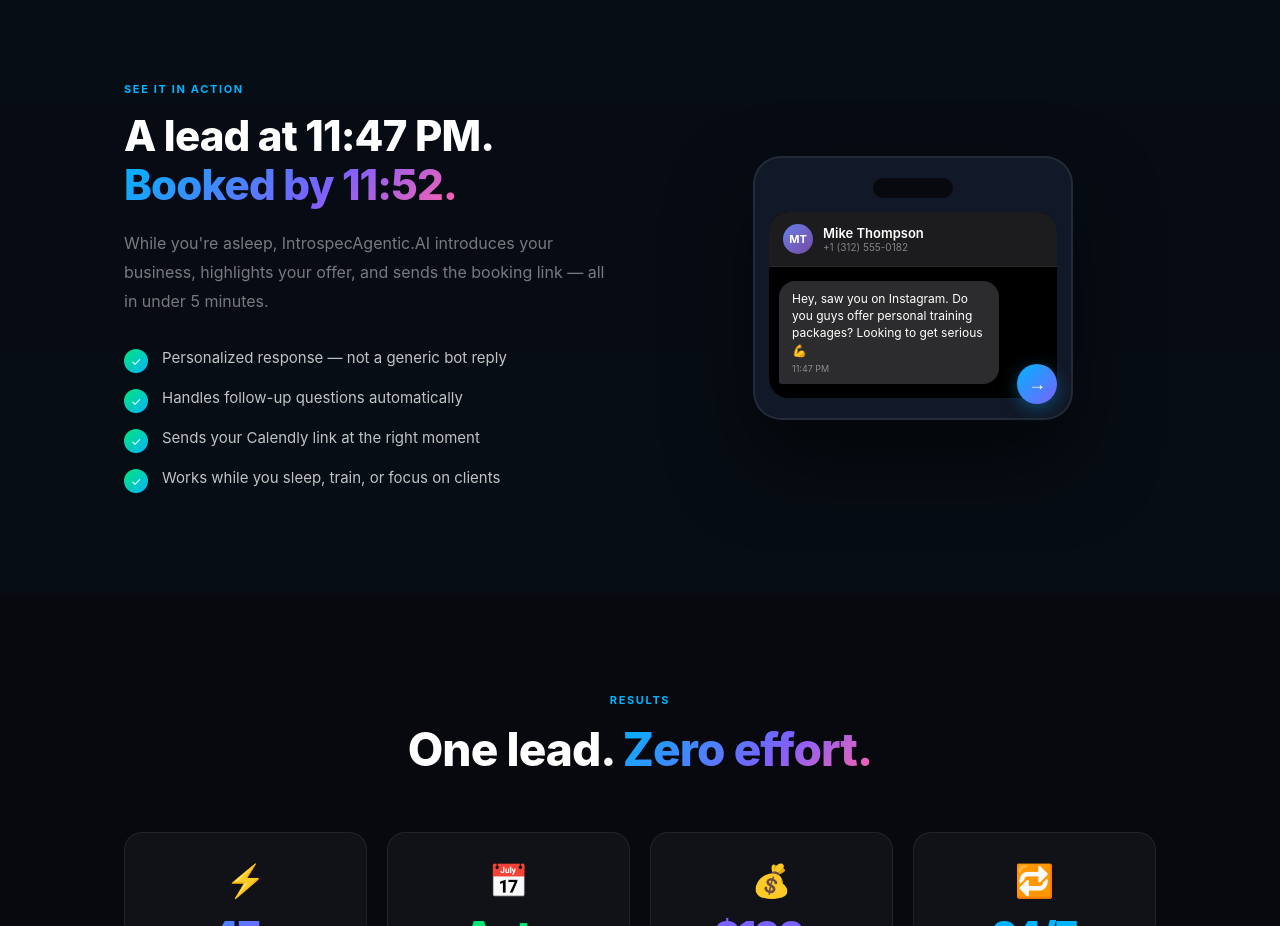
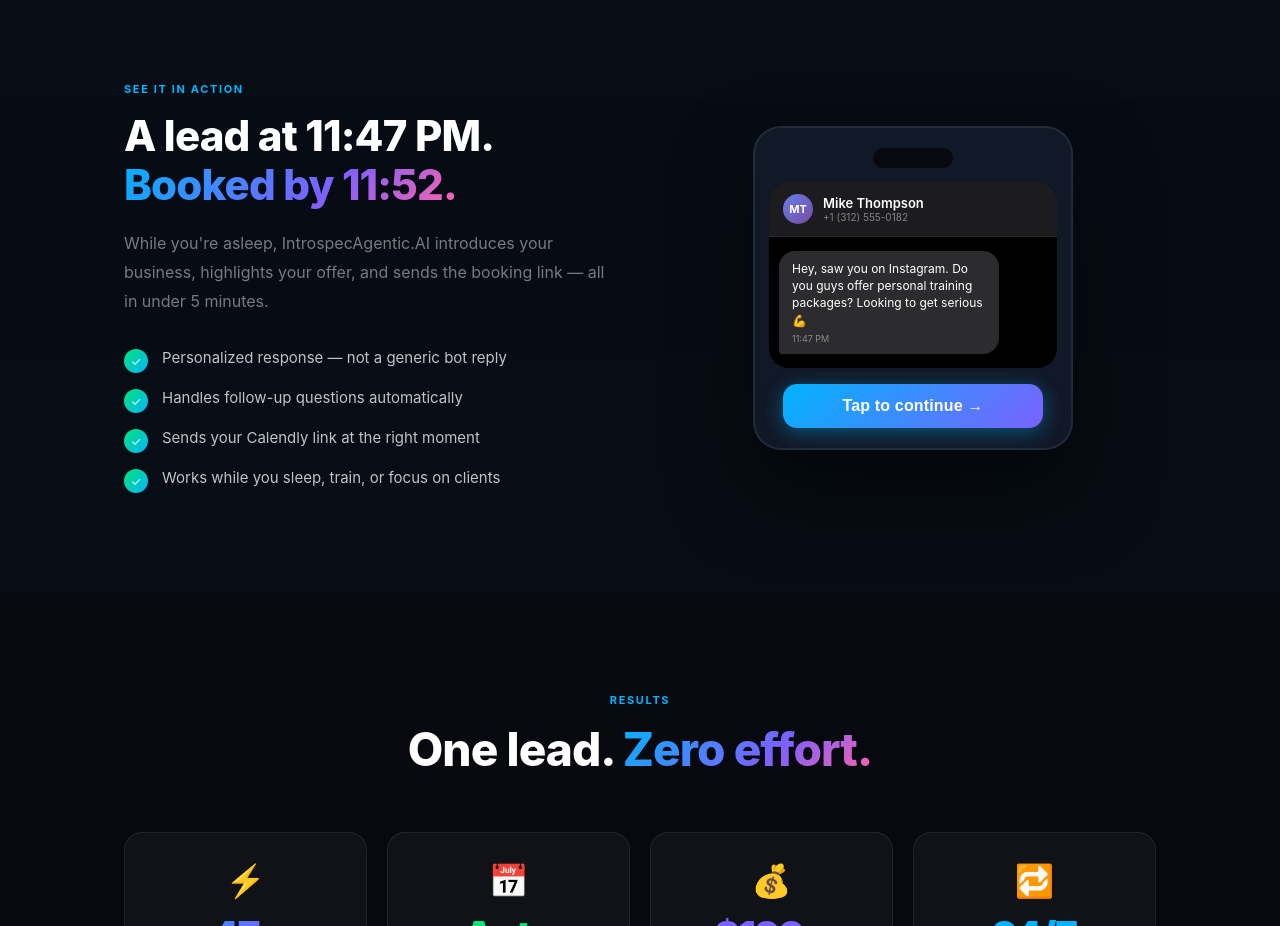
Before and after one commit to 305Dave/Introspec-Site, a plain HTML site: page index.html in a window 1280 px wide. Shown: the part 2440-3366 px from the top of the page. Drawn offline with Linux system fonts and the light colour scheme.

Commit message:
Replace subtle circle button with prominent client-facing Next button in SMS demo

```diff
--- a/index.html
+++ b/index.html
@@ -343,32 +343,25 @@
   gap: 10px;
 }
   /* ── Demo advance button ── */
-  .sms-card { position: relative; }
   .demo-next-btn {
-    position: absolute;
-    bottom: 14px;
-    right: 14px;
-    width: 40px;
-    height: 40px;
-    border-radius: 50%;
+    display: block;
+    width: calc(100% - 28px);
+    margin: 16px auto 0;
+    padding: 13px 24px;
+    border-radius: 14px;
     background: linear-gradient(135deg, var(--blue), var(--purple));
     border: none;
     cursor: pointer;
-    display: flex;
-    align-items: center;
-    justify-content: center;
     color: #fff;
-    font-size: 18px;
+    font-size: 16px;
     font-weight: 700;
-    box-shadow: 0 4px 16px rgba(0,180,255,0.35);
+    letter-spacing: 0.01em;
+    box-shadow: 0 4px 20px rgba(0,180,255,0.4);
     transition: transform 0.15s ease, box-shadow 0.15s ease, opacity 0.3s ease;
-    z-index: 10;
-    line-height: 1;
-    text-decoration: none;
   }
-  .demo-next-btn:hover { transform: scale(1.1); box-shadow: 0 6px 24px rgba(0,180,255,0.55); }
-  .demo-next-btn:active { transform: scale(0.94); }
-  .demo-next-btn.done { opacity: 0.28; cursor: default; pointer-events: none; }
+  .demo-next-btn:hover { transform: translateY(-2px); box-shadow: 0 6px 28px rgba(0,180,255,0.55); }
+  .demo-next-btn:active { transform: scale(0.97); }
+  .demo-next-btn.done { opacity: 0; pointer-events: none; }
   .sms-body .bubble { transition: opacity 0.35s ease, transform 0.35s ease; }
   .sms-body .bubble.hidden { display: none; }
   .sms-body .bubble.demo-in { animation: demoBubble 0.35s ease both; }
@@ -539,7 +532,7 @@
               </div>
             </div>
           </div>
-          <button class="demo-next-btn" id="demoNext" title="Next step">&#8594;</button>
+          <button class="demo-next-btn" id="demoNext">Tap to continue →</button>
         </div>
       </div>
     </div>
```
